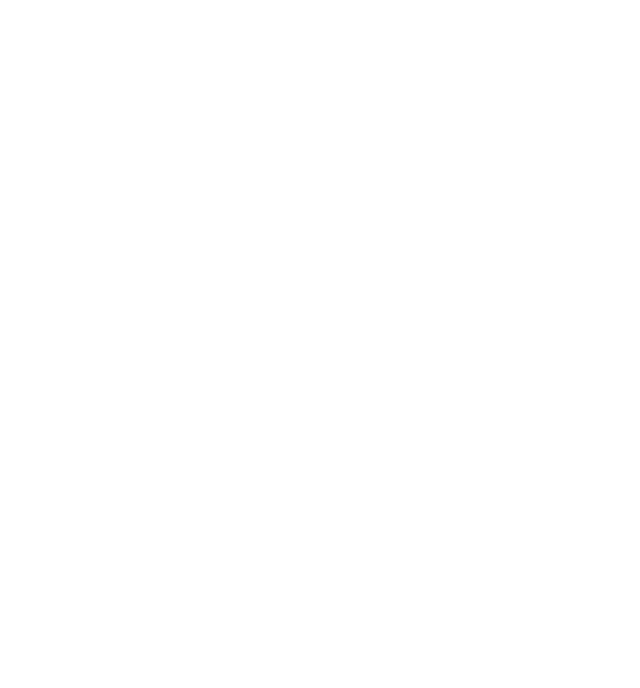
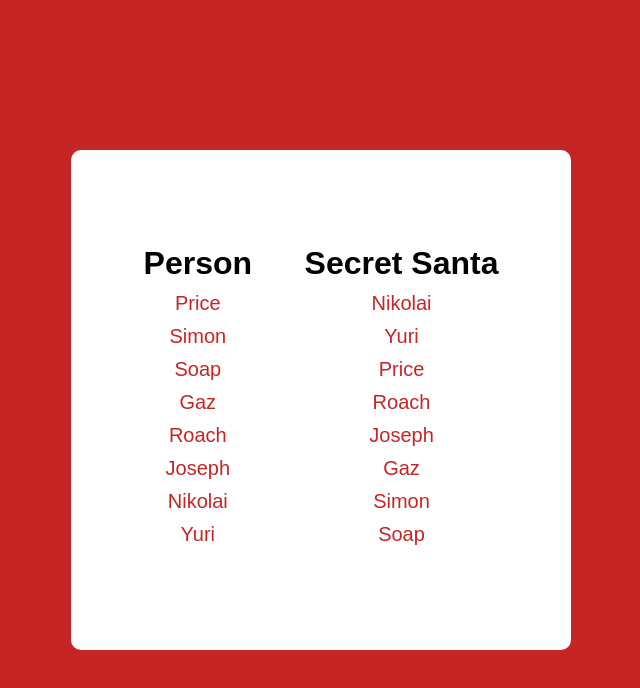
Before and after one commit to notjawad404/JavaScriptmas, a plain HTML site: page Day 6 Secret Santa/index.html in a window 1280 px wide. Shown: the whole page, without its empty margins (319-959 px from the left). Drawn offline with Linux system fonts and the light colour scheme.

Commit message:
Updated Day 6 Secret Santa

```diff
--- a/Day 6 Secret Santa/index.html
+++ b/Day 6 Secret Santa/index.html
@@ -5,14 +5,16 @@
     <meta name="viewport" content="width=device-width, initial-scale=1.0">
     <title>Secret Santa</title>
 
-    <script src="script.js"></script>
+    <link rel="stylesheet" href="style.css">
+    <script src="script.js" defer></script>
 </head>
 <body>
-    <div>
-        <div id="arr1">
-
-        </div>
-        <div id="arr2">
+    <div class="container">
+        <div id="pairs" class="pairs">
+            <div class="pair">
+                <div class="person" id="person"><h1>Person</h1></div>
+                <div class="santa" id="secretSanta"><h1>Secret Santa</h1></div>
+            </div>
         </div>
     </div>
 </body>
--- a/Day 6 Secret Santa/script.js
+++ b/Day 6 Secret Santa/script.js
@@ -1,17 +1,43 @@
-function generateSecretSantaPairs(arr){
- const shuffledArr = [...arr];
- for(let i = shuffledArr.length -1; i>0; i--){
-    // const people = arr[i];
-    const j = Math.floor(Math.random() * (i+1));
-    [shuffledArr[i], shuffledArr[j]] = [shuffledArr[j], shuffledArr[i]];
- }
+function generateSecretSantaPairs(arr) {
+    const shuffledArr = [...arr];
+
+    for (let i = shuffledArr.length - 1; i > 0; i--) {
+        const j = Math.floor(Math.random() * (i + 1));
+        [shuffledArr[i], shuffledArr[j]] = [shuffledArr[j], shuffledArr[i]];
+    }
+
     const secretSantaPairs = {};
-    for(let i = 0; i<arr.length; i++){
+
+    for (let i = 0; i < arr.length; i++) {
         const person = arr[i];
-        const secretSanta = shuffledArr[(i+1) % arr.length];
+        let secretSantaIndex = (i + 1) % arr.length;
+
+        if (shuffledArr[secretSantaIndex] === person) {
+            secretSantaIndex = (secretSantaIndex + 1) % arr.length;
+        }
+
+        const secretSanta = shuffledArr[secretSantaIndex];
         secretSantaPairs[person] = secretSanta;
     }
+
+    return secretSantaPairs;
 }
 
-const people = ["Alice", "Bob", "Carly", "Dan", "Ed", "Ferdinand", "Ginny"];
-console.log(generateSecretSantaPairs(people));
+const people = ["Price", "Simon", "Soap", "Gaz", "Roach", "Joseph", "Nikolai", "Yuri"];
+const pairs = generateSecretSantaPairs(people);
+
+console.log(pairs);
+
+const pairsContainer = document.getElementById("person");
+const peopleContainer = document.getElementById("secretSanta");
+
+for (const person in pairs) {
+    const pairElement = document.createElement("li");
+    pairElement.textContent = person;
+
+    const personElement = document.createElement("li");
+    personElement.textContent = pairs[person];
+
+    pairsContainer.appendChild(pairElement);
+    peopleContainer.appendChild(personElement);
+}
--- /dev/null
+++ b/Day 6 Secret Santa/style.css
@@ -0,0 +1,48 @@
+*{
+    margin: 0;
+    padding: 0;
+    box-sizing: border-box;
+}
+
+body{
+    background-color: #c62525;
+    font-family: 'Poppins', sans-serif;
+}
+
+.container{
+    width: 100%;
+    height: 100vh;
+    display: flex;
+    flex-direction: column;
+    justify-content: center;
+    align-items: center;
+}
+
+.pairs{
+    width: 500px;
+    height: 500px;
+    background-color: #fff;
+    border-radius: 10px;
+    padding: 20px;
+    display: flex;
+    flex-direction: column;
+    justify-content: center;
+    align-items: center;
+    text-align: center;
+}
+
+.pair{
+    width: 100%;
+    display: flex;
+    justify-content: space-evenly;
+    align-items: center;
+
+}
+
+.pairs li{
+    list-style: none;
+    margin: 10px 0;
+    font-size: 20px;
+    font-weight: 500;
+    color: #c62525;
+}
```
